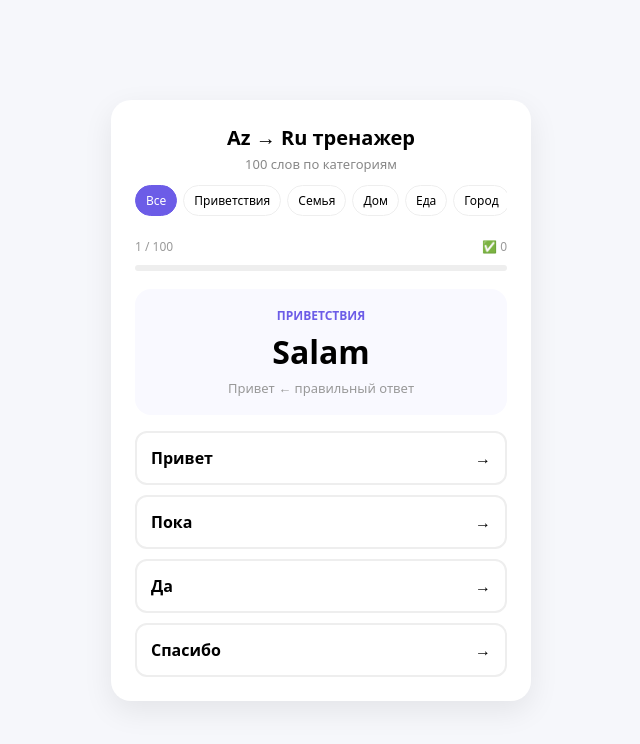
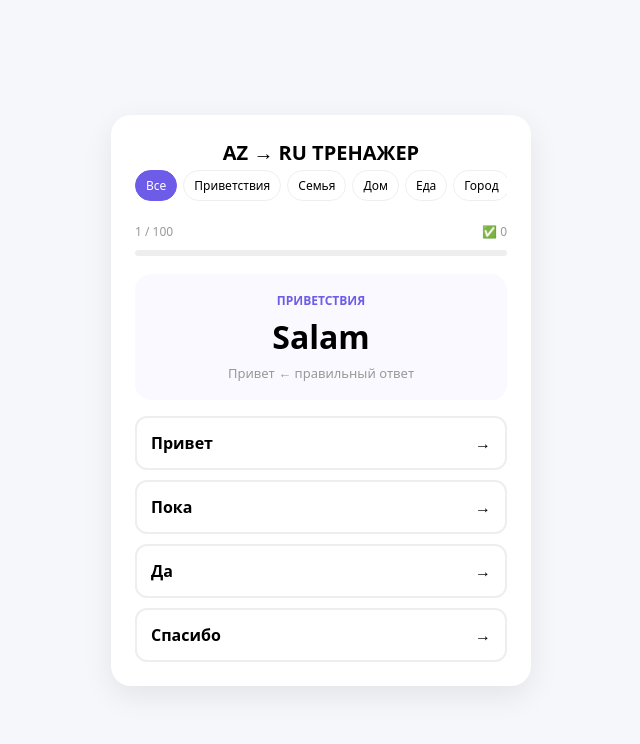
Before and after one commit to Garakhan22/bride-trainer, a plain HTML site: page index.html in a window 1280 px wide. Shown: the whole page, without its empty margins (319-959 px from the left). Drawn offline with Linux system fonts and the light colour scheme.

Commit message:
Update index.html

```diff
--- a/index.html
+++ b/index.html
@@ -34,8 +34,7 @@
 </head>
 <body>
 <div class="app">
-  <h1>Az → Ru тренажер</h1>
-  <div class="sub">100 слов по категориям</div>
+  <h1>AZ → RU ТРЕНАЖЕР</h1>
   <div class="cats" id="cats"></div>
   <div class="stats"><span id="count">1 / 100</span><span id="score">✅ 0</span></div>
   <div class="progress"><div class="bar" id="bar"></div></div>
```
